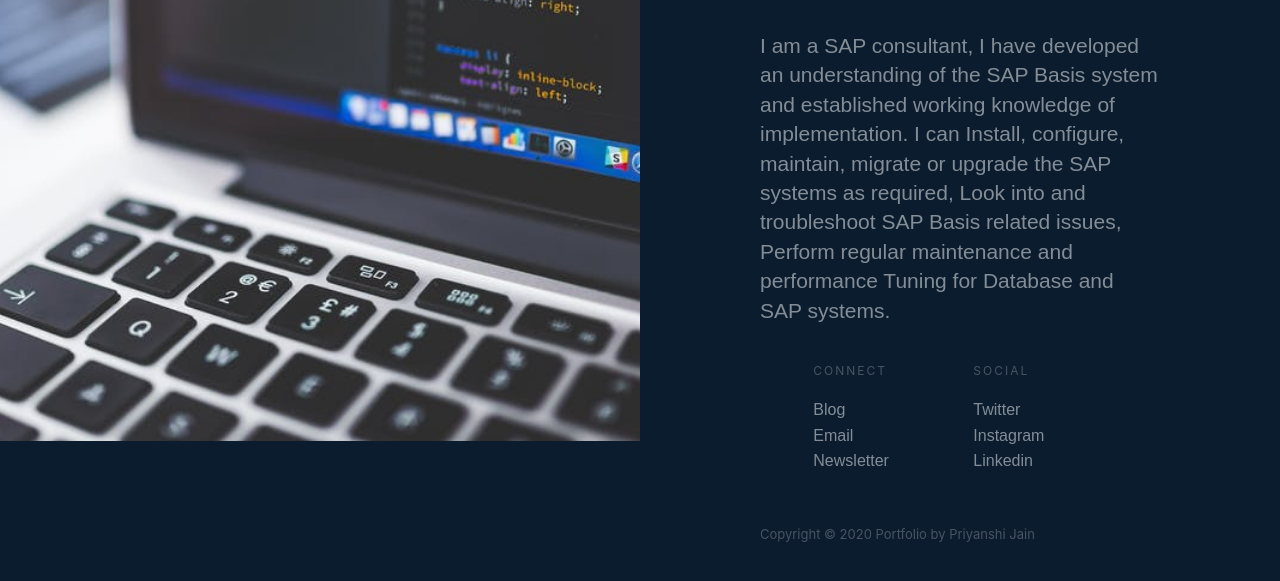
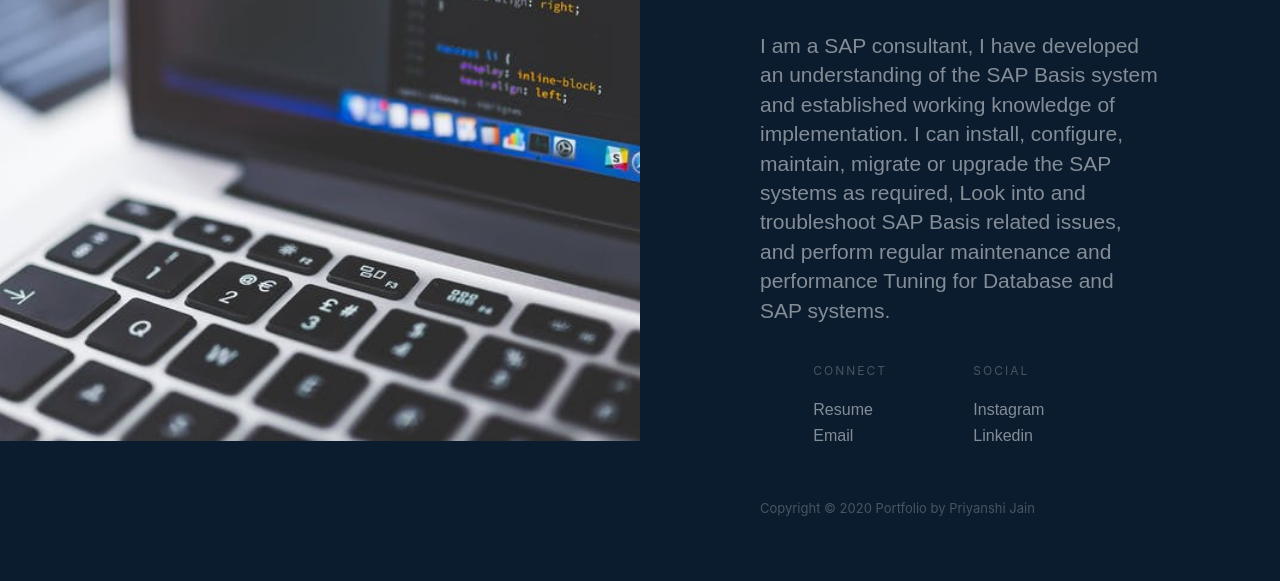
Before and after one commit to Priyanshij11/Portfolio, a plain HTML site: page index.html in a window 1280 px wide. Shown: the part 359-940 px from the top of the page. Drawn offline with nearby package versions, Linux system fonts and the light colour scheme; a script that the page names is missing.

Commit message:
Update index.html

```diff
--- a/index.html
+++ b/index.html
@@ -33,28 +33,22 @@ body {
       <div data-w-id="3fd5aeb3-22da-ed60-7286-0d11f16597d3" style="opacity:0" class="content">
         <div class="name">Priyanshi Jain</div>
         <h1 class="tagline"><strong class="bold-text">Designer. Developer. Dreamer.</strong></h1>
-        <p class="bio">I am a SAP consultant, I have developed an understanding of the SAP Basis system and established working knowledge of implementation. I can Install, configure, maintain, migrate or upgrade the SAP systems as required, Look into and troubleshoot SAP Basis related issues, Perform regular maintenance and performance Tuning for Database and SAP systems.</p>
+        <p class="bio">I am a SAP consultant, I have developed an understanding of the SAP Basis system and established working knowledge of implementation. I can install, configure, maintain, migrate or upgrade the SAP systems as required, Look into and troubleshoot SAP Basis related issues, and perform regular maintenance and performance Tuning for Database and SAP systems.</p>
         <div class="links w-row">
           <div class="column w-col w-col-4">
             <div class="text-block-2">Connect</div>
             <ul role="list" class="list w-list-unstyled">
               <li>
-                <a href="#">Blog</a>
+                <a href="#">Resume</a>
               </li>
               <li>
                 <a href="mailto:jpriyanshi2011@gmail.com">Email</a>
-              </li>
-              <li>
-                <a href="#">Newsletter</a>
               </li>
             </ul>
           </div>
           <div class="column-2 w-col w-col-4">
             <div class="text-block-2">social</div>
             <ul role="list" class="list w-list-unstyled">
-              <li>
-                <a href="https://twitter.com/Priyans61375475">Twitter</a>
-              </li>
               <li>
                 <a href="https://www.instagram.com/kalam_kashti/?hl=en">Instagram</a>
               </li>
```
